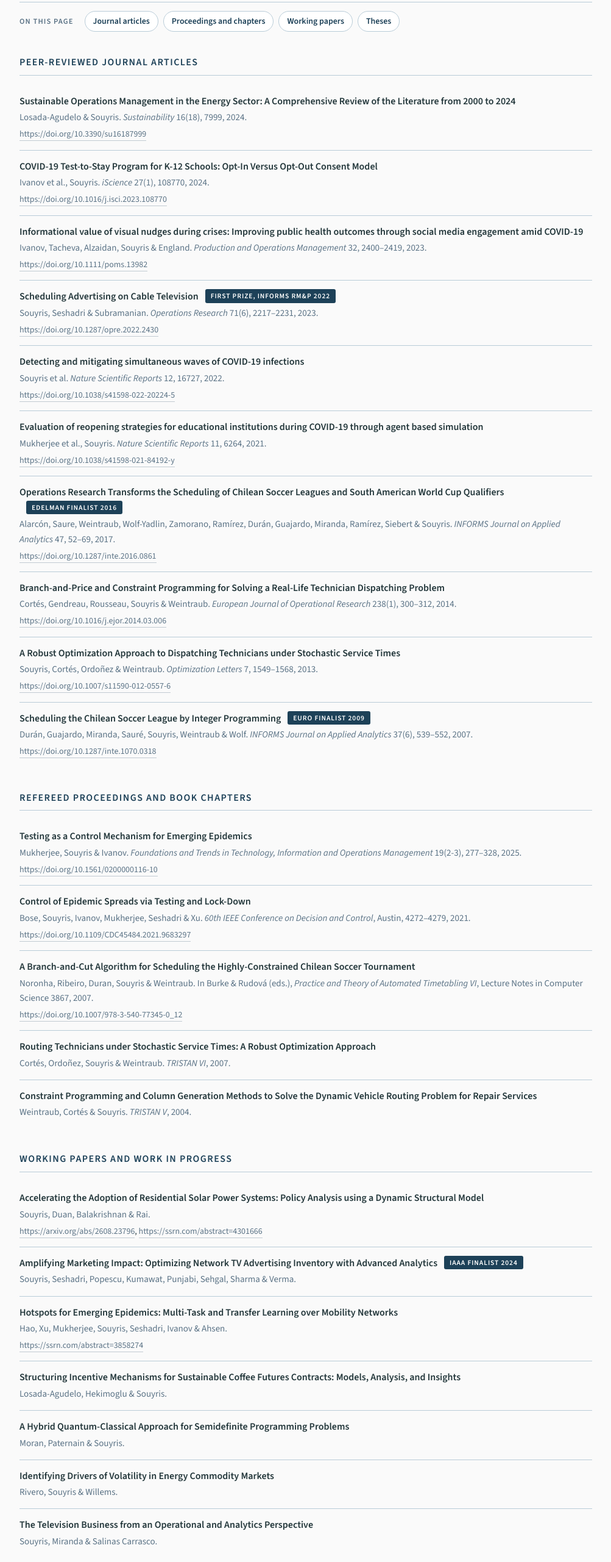
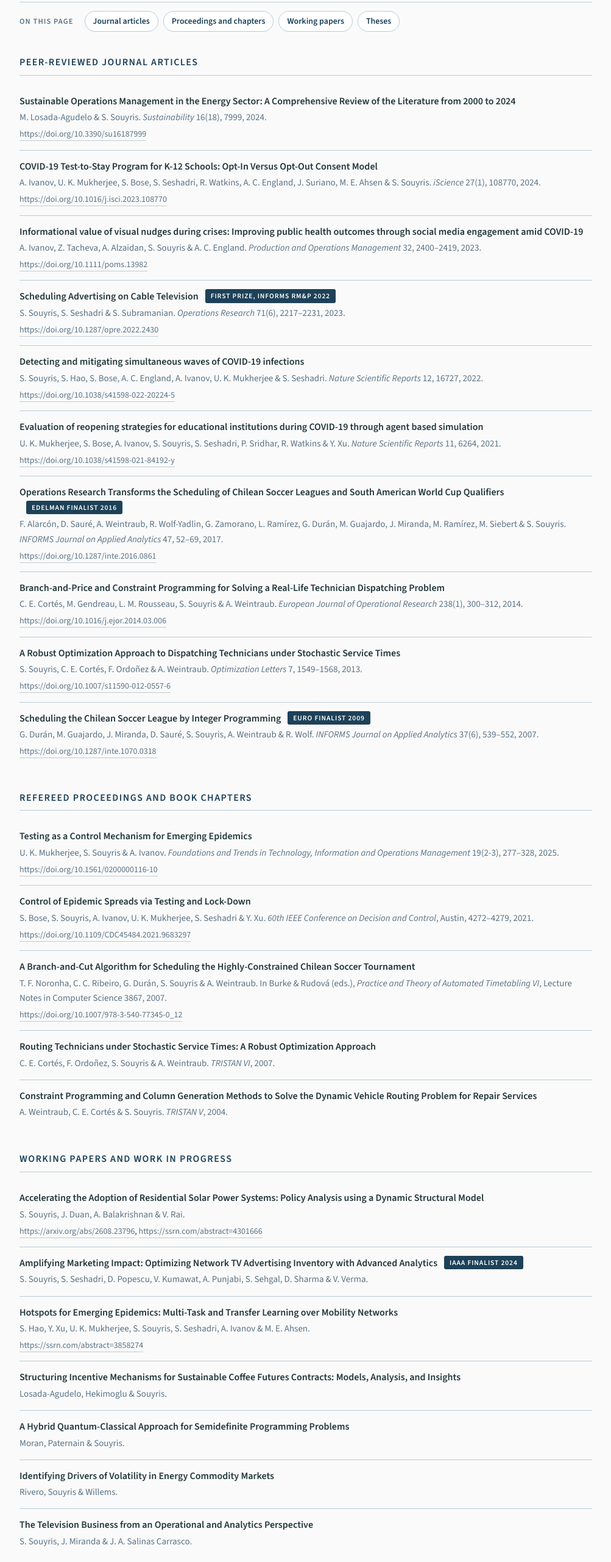
Before and after one commit to ssouyris/ssouyris.github.io, a plain HTML site: page publications.html in a window 1280 px wide. Shown: the part 239-2800 px from the top of the page at 61% size, without its empty margins (138-1141 px from the left). Drawn offline with Linux system fonts and the light colour scheme.

Commit message:
Publish 2026-09-13 18:17 UTC (src 4a42d30)

```diff
--- a/publications.html
+++ b/publications.html
@@ -190,34 +190,34 @@ ul.task-list li input[type="checkbox"] {
     <h2>Peer-reviewed journal articles</h2>
     <ul class="pubs">
       <li><span class="pt">Sustainable Operations Management in the Energy Sector: A Comprehensive Review of the Literature from 2000 to 2024</span>
-        <span class="pv">Losada-Agudelo &amp; Souyris. <em>Sustainability</em> 16(18), 7999, 2024.</span>
+        <span class="pv">M. Losada-Agudelo &amp; S. Souyris. <em>Sustainability</em> 16(18), 7999, 2024.</span>
         <span class="doi"><a href="https://doi.org/10.3390/su16187999" target="_blank" rel="noopener">https://doi.org/10.3390/su16187999</a></span></li>
       <li><span class="pt">COVID-19 Test-to-Stay Program for K-12 Schools: Opt-In Versus Opt-Out Consent Model</span>
-        <span class="pv">Ivanov et al., Souyris. <em>iScience</em> 27(1), 108770, 2024.</span>
+        <span class="pv">A. Ivanov, U. K. Mukherjee, S. Bose, S. Seshadri, R. Watkins, A. C. England, J. Suriano, M. E. Ahsen &amp; S. Souyris. <em>iScience</em> 27(1), 108770, 2024.</span>
         <span class="doi"><a href="https://doi.org/10.1016/j.isci.2023.108770" target="_blank" rel="noopener">https://doi.org/10.1016/j.isci.2023.108770</a></span></li>
       <li><span class="pt">Informational value of visual nudges during crises: Improving public health outcomes through social media engagement amid COVID-19</span>
-        <span class="pv">Ivanov, Tacheva, Alzaidan, Souyris &amp; England. <em>Production and Operations Management</em> 32, 2400–2419, 2023.</span>
+        <span class="pv">A. Ivanov, Z. Tacheva, A. Alzaidan, S. Souyris &amp; A. C. England. <em>Production and Operations Management</em> 32, 2400–2419, 2023.</span>
         <span class="doi"><a href="https://doi.org/10.1111/poms.13982" target="_blank" rel="noopener">https://doi.org/10.1111/poms.13982</a></span></li>
       <li><span class="pt">Scheduling Advertising on Cable Television</span><span class="mark"><a href="https://www.informs.org/Recognizing-Excellence/Community-Prizes/Revenue-Management-and-Pricing/Revenue-Management-and-Pricing-Practice-Award" target="_blank" rel="noopener">First prize, INFORMS RM&amp;P 2022</a></span>
-        <span class="pv">Souyris, Seshadri &amp; Subramanian. <em>Operations Research</em> 71(6), 2217–2231, 2023.</span>
+        <span class="pv">S. Souyris, S. Seshadri &amp; S. Subramanian. <em>Operations Research</em> 71(6), 2217–2231, 2023.</span>
         <span class="doi"><a href="https://doi.org/10.1287/opre.2022.2430" target="_blank" rel="noopener">https://doi.org/10.1287/opre.2022.2430</a></span></li>
       <li><span class="pt">Detecting and mitigating simultaneous waves of COVID-19 infections</span>
-        <span class="pv">Souyris et al. <em>Nature Scientific Reports</em> 12, 16727, 2022.</span>
+        <span class="pv">S. Souyris, S. Hao, S. Bose, A. C. England, A. Ivanov, U. K. Mukherjee &amp; S. Seshadri. <em>Nature Scientific Reports</em> 12, 16727, 2022.</span>
         <span class="doi"><a href="https://doi.org/10.1038/s41598-022-20224-5" target="_blank" rel="noopener">https://doi.org/10.1038/s41598-022-20224-5</a></span></li>
       <li><span class="pt">Evaluation of reopening strategies for educational institutions during COVID-19 through agent based simulation</span>
-        <span class="pv">Mukherjee et al., Souyris. <em>Nature Scientific Reports</em> 11, 6264, 2021.</span>
+        <span class="pv">U. K. Mukherjee, S. Bose, A. Ivanov, S. Souyris, S. Seshadri, P. Sridhar, R. Watkins &amp; Y. Xu. <em>Nature Scientific Reports</em> 11, 6264, 2021.</span>
         <span class="doi"><a href="https://doi.org/10.1038/s41598-021-84192-y" target="_blank" rel="noopener">https://doi.org/10.1038/s41598-021-84192-y</a></span></li>
       <li><span class="pt">Operations Research Transforms the Scheduling of Chilean Soccer Leagues and South American World Cup Qualifiers</span><span class="mark"><a href="https://www.informs.org/Recognizing-Excellence/INFORMS-Prizes/Franz-Edelman-Award/Franz-Edelman-Laureates2/Franz-Edelman-Laureates-Class-of-2016" target="_blank" rel="noopener">Edelman finalist 2016</a></span>
-        <span class="pv">Alarcón, Saure, Weintraub, Wolf-Yadlin, Zamorano, Ramírez, Durán, Guajardo, Miranda, Ramírez, Siebert &amp; Souyris. <em>INFORMS Journal on Applied Analytics</em> 47, 52–69, 2017.</span>
+        <span class="pv">F. Alarcón, D. Sauré, A. Weintraub, R. Wolf-Yadlin, G. Zamorano, L. Ramírez, G. Durán, M. Guajardo, J. Miranda, M. Ramírez, M. Siebert &amp; S. Souyris. <em>INFORMS Journal on Applied Analytics</em> 47, 52–69, 2017.</span>
         <span class="doi"><a href="https://doi.org/10.1287/inte.2016.0861" target="_blank" rel="noopener">https://doi.org/10.1287/inte.2016.0861</a></span></li>
       <li><span class="pt">Branch-and-Price and Constraint Programming for Solving a Real-Life Technician Dispatching Problem</span>
-        <span class="pv">Cortés, Gendreau, Rousseau, Souyris &amp; Weintraub. <em>European Journal of Operational Research</em> 238(1), 300–312, 2014.</span>
+        <span class="pv">C. E. Cortés, M. Gendreau, L. M. Rousseau, S. Souyris &amp; A. Weintraub. <em>European Journal of Operational Research</em> 238(1), 300–312, 2014.</span>
         <span class="doi"><a href="https://doi.org/10.1016/j.ejor.2014.03.006" target="_blank" rel="noopener">https://doi.org/10.1016/j.ejor.2014.03.006</a></span></li>
       <li><span class="pt">A Robust Optimization Approach to Dispatching Technicians under Stochastic Service Times</span>
-        <span class="pv">Souyris, Cortés, Ordoñez &amp; Weintraub. <em>Optimization Letters</em> 7, 1549–1568, 2013.</span>
+        <span class="pv">S. Souyris, C. E. Cortés, F. Ordoñez &amp; A. Weintraub. <em>Optimization Letters</em> 7, 1549–1568, 2013.</span>
         <span class="doi"><a href="https://doi.org/10.1007/s11590-012-0557-6" target="_blank" rel="noopener">https://doi.org/10.1007/s11590-012-0557-6</a></span></li>
       <li><span class="pt">Scheduling the Chilean Soccer League by Integer Programming</span><span class="mark"><a href="https://www.euro-online.org/web/pages/1667/previous-finalists-and-winners" target="_blank" rel="noopener">EURO finalist 2009</a></span>
-        <span class="pv">Durán, Guajardo, Miranda, Sauré, Souyris, Weintraub &amp; Wolf. <em>INFORMS Journal on Applied Analytics</em> 37(6), 539–552, 2007.</span>
+        <span class="pv">G. Durán, M. Guajardo, J. Miranda, D. Sauré, S. Souyris, A. Weintraub &amp; R. Wolf. <em>INFORMS Journal on Applied Analytics</em> 37(6), 539–552, 2007.</span>
         <span class="doi"><a href="https://doi.org/10.1287/inte.1070.0318" target="_blank" rel="noopener">https://doi.org/10.1287/inte.1070.0318</a></span></li>
     </ul>
   </section>
@@ -226,18 +226,18 @@ ul.task-list li input[type="checkbox"] {
     <h2>Refereed proceedings and book chapters</h2>
     <ul class="pubs">
       <li><span class="pt">Testing as a Control Mechanism for Emerging Epidemics</span>
-        <span class="pv">Mukherjee, Souyris &amp; Ivanov. <em>Foundations and Trends in Technology, Information and Operations Management</em> 19(2-3), 277–328, 2025.</span>
+        <span class="pv">U. K. Mukherjee, S. Souyris &amp; A. Ivanov. <em>Foundations and Trends in Technology, Information and Operations Management</em> 19(2-3), 277–328, 2025.</span>
         <span class="doi"><a href="https://doi.org/10.1561/0200000116-10" target="_blank" rel="noopener">https://doi.org/10.1561/0200000116-10</a></span></li>
       <li><span class="pt">Control of Epidemic Spreads via Testing and Lock-Down</span>
-        <span class="pv">Bose, Souyris, Ivanov, Mukherjee, Seshadri &amp; Xu. <em>60th IEEE Conference on Decision and Control</em>, Austin, 4272–4279, 2021.</span>
+        <span class="pv">S. Bose, S. Souyris, A. Ivanov, U. K. Mukherjee, S. Seshadri &amp; Y. Xu. <em>60th IEEE Conference on Decision and Control</em>, Austin, 4272–4279, 2021.</span>
         <span class="doi"><a href="https://doi.org/10.1109/CDC45484.2021.9683297" target="_blank" rel="noopener">https://doi.org/10.1109/CDC45484.2021.9683297</a></span></li>
       <li><span class="pt">A Branch-and-Cut Algorithm for Scheduling the Highly-Constrained Chilean Soccer Tournament</span>
-        <span class="pv">Noronha, Ribeiro, Duran, Souyris &amp; Weintraub. In Burke &amp; Rudová (eds.), <em>Practice and Theory of Automated Timetabling VI</em>, Lecture Notes in Computer Science 3867, 2007.</span>
+        <span class="pv">T. F. Noronha, C. C. Ribeiro, G. Durán, S. Souyris &amp; A. Weintraub. In Burke &amp; Rudová (eds.), <em>Practice and Theory of Automated Timetabling VI</em>, Lecture Notes in Computer Science 3867, 2007.</span>
         <span class="doi"><a href="https://doi.org/10.1007/978-3-540-77345-0_12" target="_blank" rel="noopener">https://doi.org/10.1007/978-3-540-77345-0_12</a></span></li>
       <li><span class="pt">Routing Technicians under Stochastic Service Times: A Robust Optimization Approach</span>
-        <span class="pv">Cortés, Ordoñez, Souyris &amp; Weintraub. <em>TRISTAN VI</em>, 2007.</span></li>
+        <span class="pv">C. E. Cortés, F. Ordoñez, S. Souyris &amp; A. Weintraub. <em>TRISTAN VI</em>, 2007.</span></li>
       <li><span class="pt">Constraint Programming and Column Generation Methods to Solve the Dynamic Vehicle Routing Problem for Repair Services</span>
-        <span class="pv">Weintraub, Cortés &amp; Souyris. <em>TRISTAN V</em>, 2004.</span></li>
+        <span class="pv">A. Weintraub, C. E. Cortés &amp; S. Souyris. <em>TRISTAN V</em>, 2004.</span></li>
     </ul>
   </section>
 
@@ -245,13 +245,13 @@ ul.task-list li input[type="checkbox"] {
     <h2>Working papers and work in progress</h2>
     <ul class="pubs">
       <li><span class="pt">Accelerating the Adoption of Residential Solar Power Systems: Policy Analysis using a Dynamic Structural Model</span>
-        <span class="pv">Souyris, Duan, Balakrishnan &amp; Rai.</span>
+        <span class="pv">S. Souyris, J. Duan, A. Balakrishnan &amp; V. Rai.</span>
         <span class="doi"><a href="https://arxiv.org/abs/2608.23796" target="_blank" rel="noopener">https://arxiv.org/abs/2608.23796</a>,
         <a href="https://ssrn.com/abstract=4301666" target="_blank" rel="noopener">https://ssrn.com/abstract=4301666</a></span></li>
       <li><span class="pt">Amplifying Marketing Impact: Optimizing Network TV Advertising Inventory with Advanced Analytics</span><span class="mark"><a href="https://connect.informs.org/discussion/innovative-applications-in-analytics-award-iaaa-finalists-announced-2#bme06cbbeb-91c5-4976-9a1c-6512e06322a9" target="_blank" rel="noopener">IAAA finalist 2024</a></span>
-        <span class="pv">Souyris, Seshadri, Popescu, Kumawat, Punjabi, Sehgal, Sharma &amp; Verma.</span></li>
+        <span class="pv">S. Souyris, S. Seshadri, D. Popescu, V. Kumawat, A. Punjabi, S. Sehgal, D. Sharma &amp; V. Verma.</span></li>
       <li><span class="pt">Hotspots for Emerging Epidemics: Multi-Task and Transfer Learning over Mobility Networks</span>
-        <span class="pv">Hao, Xu, Mukherjee, Souyris, Seshadri, Ivanov &amp; Ahsen.</span>
+        <span class="pv">S. Hao, Y. Xu, U. K. Mukherjee, S. Souyris, S. Seshadri, A. Ivanov &amp; M. E. Ahsen.</span>
         <span class="doi"><a href="https://ssrn.com/abstract=3858274" target="_blank" rel="noopener">https://ssrn.com/abstract=3858274</a></span></li>
       <li><span class="pt">Structuring Incentive Mechanisms for Sustainable Coffee Futures Contracts: Models, Analysis, and Insights</span>
         <span class="pv">Losada-Agudelo, Hekimoglu &amp; Souyris.</span></li>
@@ -260,7 +260,7 @@ ul.task-list li input[type="checkbox"] {
       <li><span class="pt">Identifying Drivers of Volatility in Energy Commodity Markets</span>
         <span class="pv">Rivero, Souyris &amp; Willems.</span></li>
       <li><span class="pt">The Television Business from an Operational and Analytics Perspective</span>
-        <span class="pv">Souyris, Miranda &amp; Salinas Carrasco.</span></li>
+        <span class="pv">S. Souyris, J. Miranda &amp; J. A. Salinas Carrasco.</span></li>
     </ul>
   </section>
 
@@ -268,13 +268,13 @@ ul.task-list li input[type="checkbox"] {
     <h2>Theses and other writing</h2>
     <ul class="pubs">
       <li><span class="pt">Models to Predict and Influence Consumer Demand: Applications to Television Advertising and Solar Panel Adoption</span>
-        <span class="pv">Souyris. Ph.D. dissertation, The University of Texas at Austin, 2019. Advisors: Anant Balakrishnan and Jason Duan.</span></li>
+        <span class="pv">S. Souyris. Ph.D. dissertation, The University of Texas at Austin, 2019. Advisors: Anant Balakrishnan and Jason Duan.</span></li>
       <li><span class="pt">Opportunities for Linear Television Using Data Science</span>
-        <span class="pv">Souyris. <em>Media and Entertainment Journal</em>, Spring 2017.</span></li>
+        <span class="pv">S. Souyris. <em>Media and Entertainment Journal</em>, Spring 2017.</span></li>
       <li><span class="pt">Enfoque Basado en Generación de Columnas y Constraint Programming para Resolver el Problema de Despacho Dinámico de Técnicos</span>
-        <span class="pv">Souyris. M.S. thesis, University of Chile, 2005. Advisors: Andrés Weintraub and Cristián Cortés.</span></li>
+        <span class="pv">S. Souyris. M.S. thesis, University of Chile, 2005. Advisors: Andrés Weintraub and Cristián Cortés.</span></li>
       <li><span class="pt">Programación Matemática Aplicada al Fixture de la Primera División del Fútbol Chileno</span>
-        <span class="pv">Durán, Guajardo, Miranda, Sauré, Souyris, Weintraub, Carmash &amp; Chaigneau. <em>Revista Ingeniería de Sistemas</em> XIX, 29–48, 2005.</span></li>
+        <span class="pv">G. Durán, M. Guajardo, J. Miranda, D. Sauré, S. Souyris, A. Weintraub, A. Carmash &amp; F. Chaigneau. <em>Revista Ingeniería de Sistemas</em> XIX, 29–48, 2005.</span></li>
     </ul>
   </section>
 </div>
```
Also changed, not shown: index.html (+4 -4 lines), research.html (+17 -17 lines).
